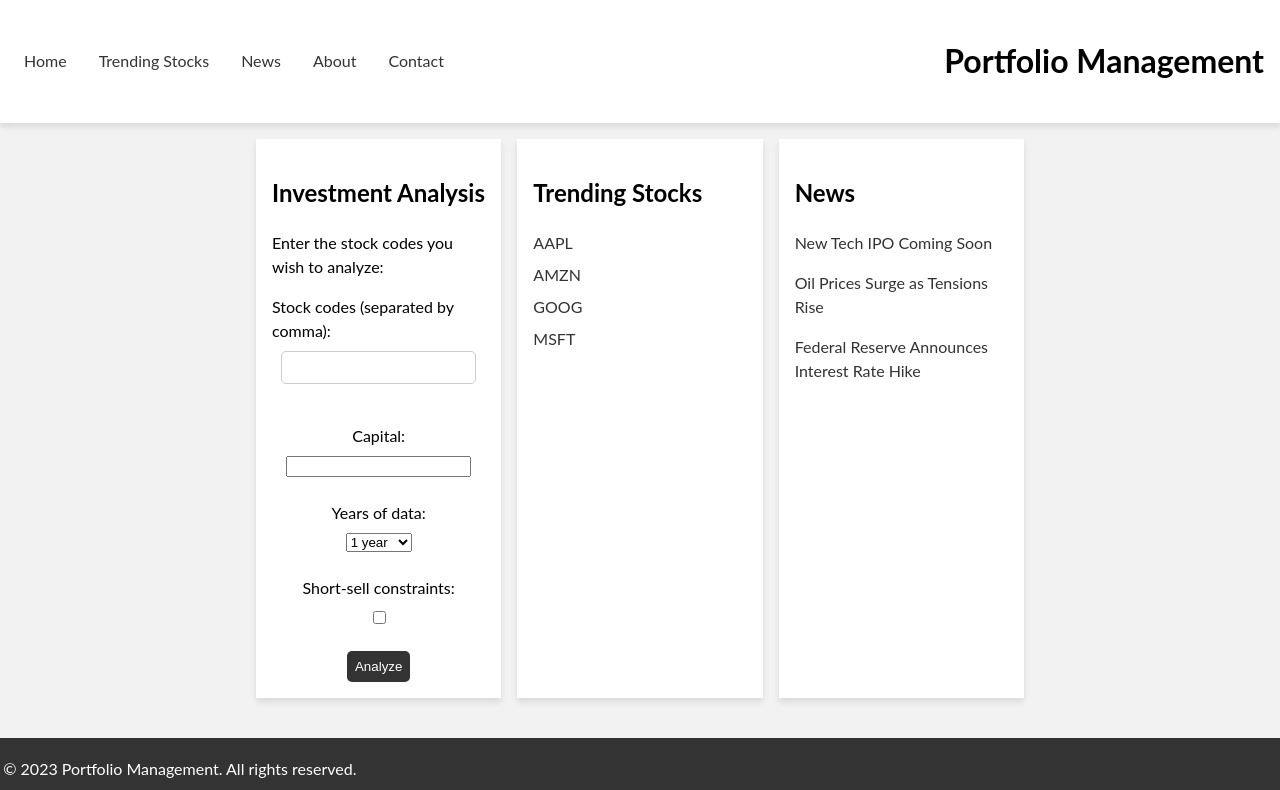
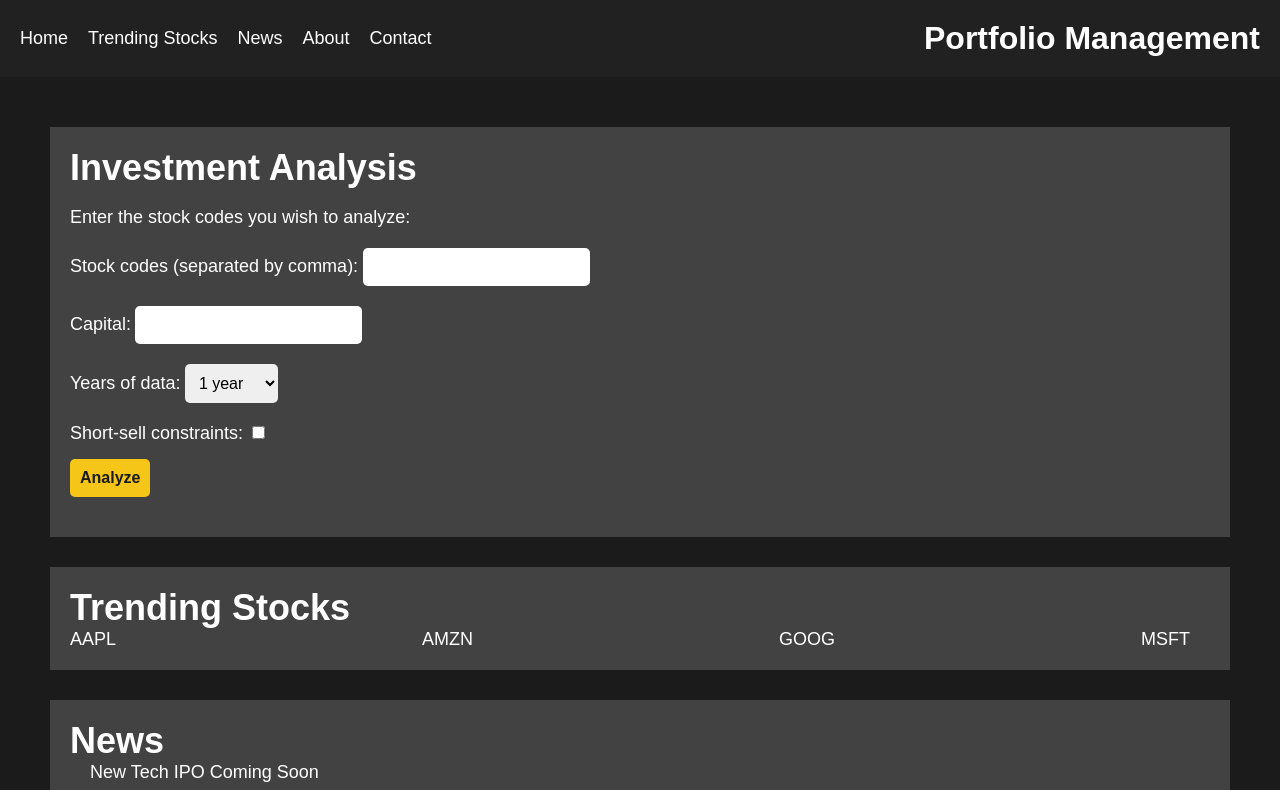
Before and after one commit to RyanElliotHsu/Portfolio-Management-Assistant, a plain HTML site: page index.html in a window 1280 px wide. Shown: the top 790 px of the page. Drawn offline with Linux system fonts and the light colour scheme.

Commit message:
Add files via upload

```diff
--- a/style.css
+++ b/style.css
@@ -1,154 +1,149 @@
-* {
-  box-sizing: border-box;
+body {
+  font-family: Arial, sans-serif;
+  background-color: #1b1b1b;
+  color: #fff;
+  margin: 0;
+  padding: 0;
 }
 
-body {
-  margin: 0;
-  font-family: "Lato", sans-serif;
-  font-size: 16px;
-  line-height: 1.5;
-  background-color: #f2f2f2;
+a {
+  color: #fff;
+  text-decoration: none;
 }
 
-header {
-  display: flex;
-  justify-content: space-between;
-  align-items: center;
-  background-color: #fff;
-  padding: 1rem;
-  box-shadow: 0px 4px 6px rgba(0, 0, 0, 0.1);
+a:hover {
+  color: #f5c518;
 }
 
-nav ul {
-  display: flex;
+ul {
   list-style: none;
   margin: 0;
   padding: 0;
 }
 
-nav ul li {
-  margin-right: 1rem;
-}
+/* Header Styles */
 
-nav ul li:last-child {
-  margin-right: 0;
-}
-
-nav ul li a {
-  text-decoration: none;
-  color: #333;
-  padding: 0.5rem;
-  border-radius: 5px;
-  transition: background-color 0.3s ease;
-}
-
-nav ul li a:hover {
-  background-color: #333;
-  color: #fff;
-}
-
-main {
-  max-width: 800px;
-  margin: 0 auto;
-  padding: 1rem;
-  display: grid;
-  grid-template-columns: 1fr;
-  gap: 1rem;
-}
-
-@media screen and (min-width: 768px) {
-  main {
-    grid-template-columns: repeat(2, 1fr);
-  }
-}
-
-@media screen and (min-width: 1024px) {
-  main {
-    grid-template-columns: repeat(3, 1fr);
-  }
-}
-
-section {
-  background-color: #fff;
-  padding: 1rem;
-  box-shadow: 0px 4px 6px rgba(0, 0, 0, 0.1);
-}
-
-.invest-analysis form {
+header {
+  background-color: #212121;
+  padding: 20px;
   display: flex;
-  flex-direction: column;
+  justify-content: space-between;
   align-items: center;
 }
 
-.invest-analysis form label {
-  margin-bottom: 0.5rem;
+header h1 {
+  margin: 0;
 }
 
-.invest-analysis form input[type="text"] {
-  padding: 0.5rem;
+nav ul {
+  display: flex;
+}
+
+nav li {
+  margin-left: 20px;
+}
+
+nav li:first-child {
+  margin-left: 0;
+}
+
+nav a {
+  font-size: 18px;
+}
+
+/* Main Content Styles */
+
+main {
+  padding: 50px;
+}
+
+.invest-analysis {
+  background-color: #424242;
+  padding: 20px;
+  margin-bottom: 30px;
+}
+
+.invest-analysis h2 {
+  margin: 0;
+  font-size: 36px;
+}
+
+.invest-analysis p {
+  margin-bottom: 20px;
+  font-size: 18px;
+}
+
+.invest-analysis form label {
+  font-size: 18px;
+}
+
+.invest-analysis form input,
+.invest-analysis form select,
+.invest-analysis form checkbox {
+  margin-bottom: 20px;
+  padding: 10px;
+  font-size: 16px;
   border-radius: 5px;
-  border: 1px solid #ccc;
-  margin-bottom: 1rem;
+  border: none;
 }
 
 .invest-analysis form input[type="submit"] {
-  background-color: #333;
-  color: #fff;
-  padding: 0.5rem;
-  border-radius: 5px;
-  border: none;
+  background-color: #f5c518;
+  color: #1b1b1b;
+  font-weight: bold;
   cursor: pointer;
 }
 
-.invest-analysis form input[type="submit"]:hover {
-  background-color: #666;
+.trending-stocks {
+  background-color: #424242;
+  padding: 20px;
+  margin-bottom: 30px;
+}
+
+.trending-stocks h2 {
+  margin: 0;
+  font-size: 36px;
 }
 
 .trending-stocks ul {
-  list-style: none;
-  margin: 0;
-  padding: 0;
+  display: flex;
+  justify-content: space-between;
 }
 
-.trending-stocks ul li {
-  margin-bottom: 0.5rem;
+.trending-stocks li {
+  margin-right: 20px;
+  font-size: 18px;
 }
 
-.trending-stocks ul li a {
-  text-decoration: none;
-  color: #333;
-  transition: color 0.3s ease;
+.news {
+  background-color: #424242;
+  padding: 20px;
+  margin-bottom: 30px;
 }
 
-.trending-stocks ul li a:hover {
-  color: #666;
+.news h2 {
+  margin: 0;
+  font-size: 36px;
 }
 
 .news ul {
-  list-style: none;
-  margin: 0;
-  padding: 0;
+  margin-left: 20px;
 }
 
-.news ul li {
-  margin-bottom: 1rem;
+.news li {
+  margin-bottom: 10px;
+  font-size: 18px;
 }
 
-.news ul li a {
-  text-decoration: none;
-  color: #333;
-  transition: color 0.3s ease;
+/* Footer Styles */
+
+footer {
+  background-color: #212121;
+  padding: 20px;
+  text-align: center;
 }
 
-.news ul li a:hover {
-  color: #666;
+footer p {
+  margin: 0;
+  font-size: 18px;
 }
-
-footer {
-  background-color: #333;
-  color: #fff;
-  position: fixed;
-  bottom: 0;
-  width: 100%;
-  padding: 0.2rem
-}
```
